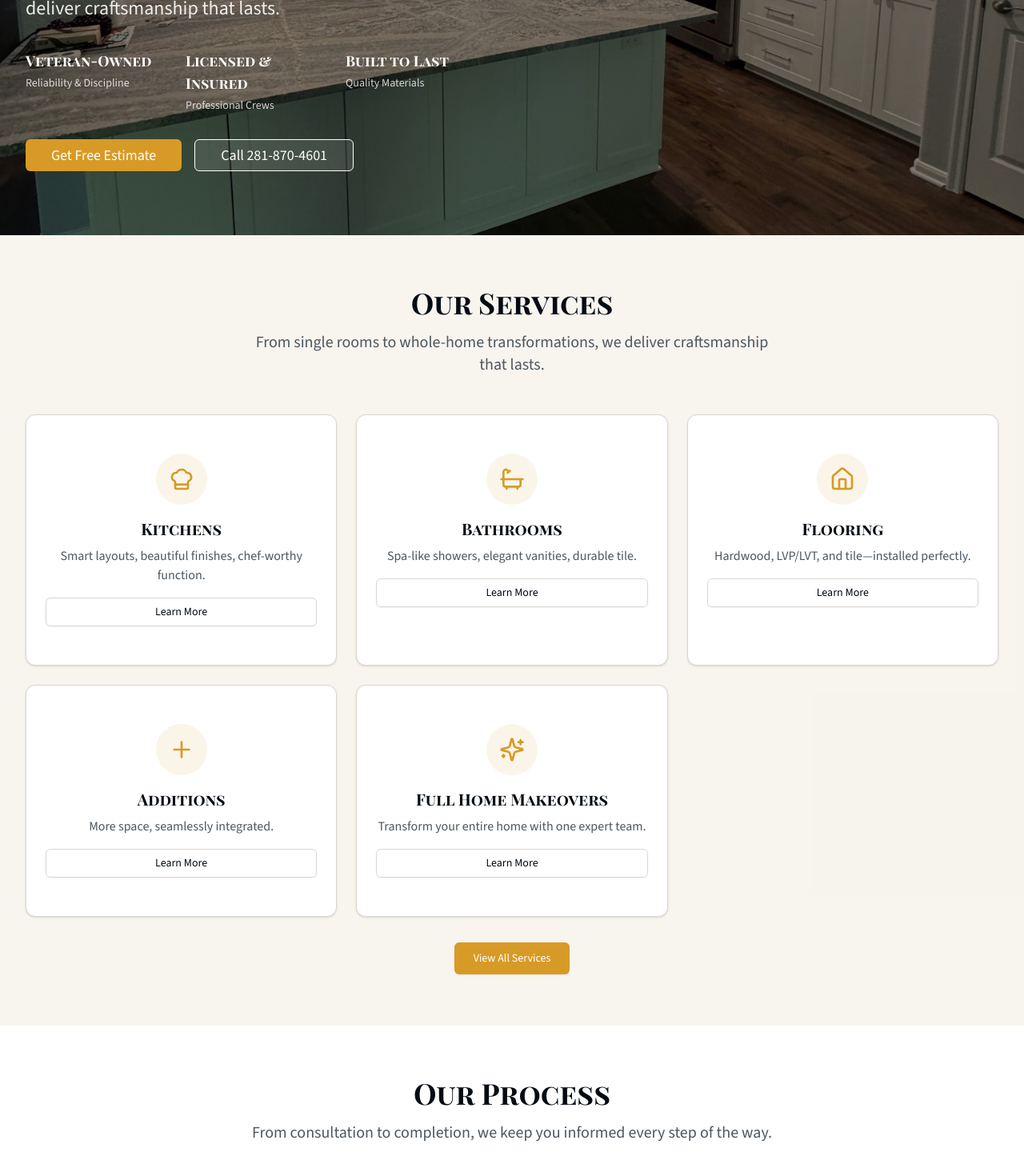
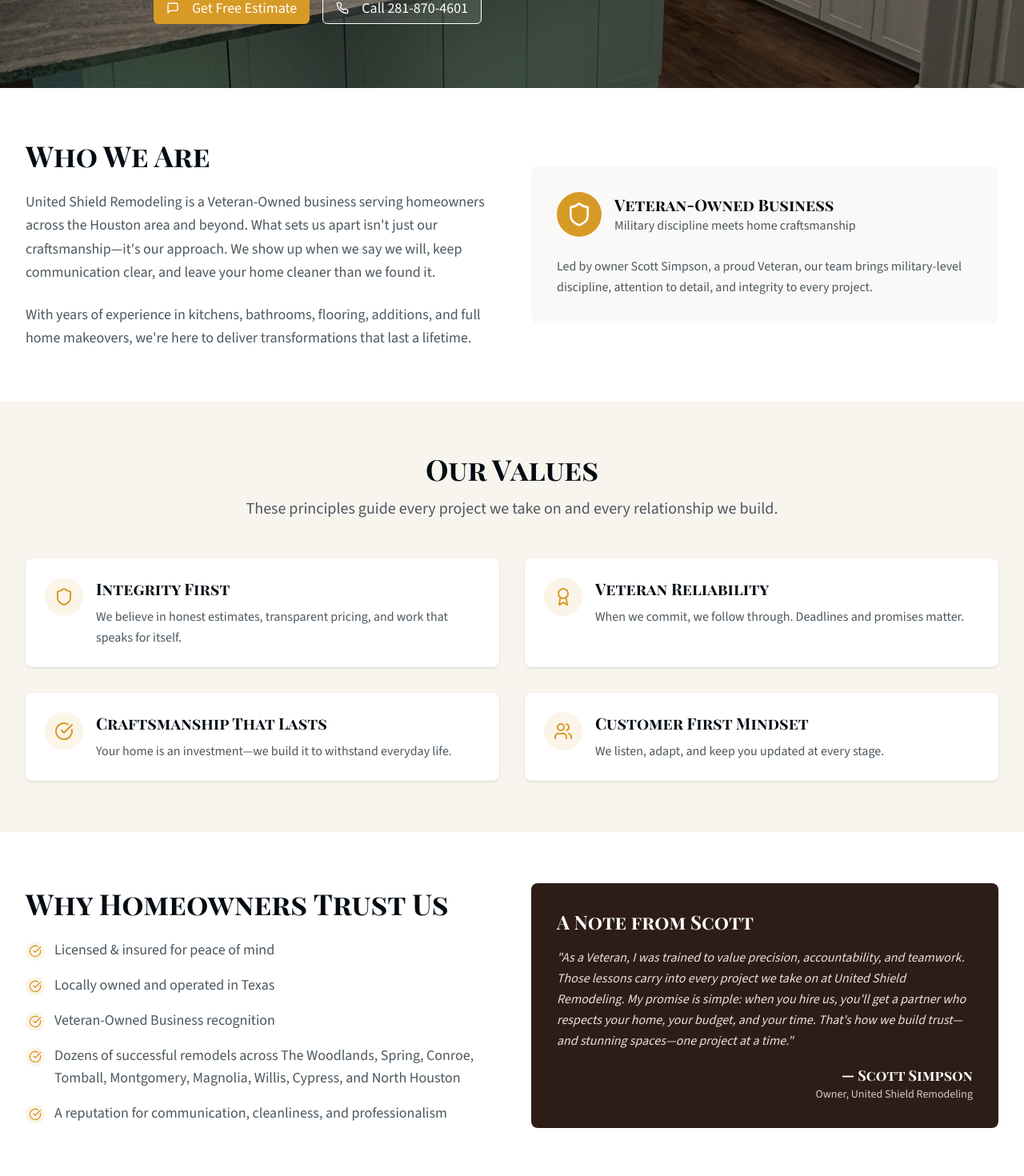
Before and after one commit to UnitedShield/UnitedShieldRemodeling, a Next.js app: page / in a window 1280 px wide. Shown: the part 660-2130 px from the top of the page at 80% size. Built offline with nearby package versions, Linux system fonts and the light colour scheme.

Commit message:
page.tsx for about

```diff
--- a/app/page.tsx
+++ b/app/page.tsx
@@ -1,29 +1,159 @@
 import type { Metadata } from "next"
 import Header from "@/components/header"
-import HeroWithForm from "@/components/hero-with-form"
-import ServiceCards from "@/components/service-cards"
-import ProcessSteps from "@/components/process-steps"
+import ServiceHero from "@/components/service-hero"
 import CTASection from "@/components/cta-section"
 import Footer from "@/components/footer"
+import { Shield, Award, Users, CheckCircle } from "lucide-react"
 
 export const metadata: Metadata = {
-  title: "Home Remodeling Services | United Shield Remodeling | The Woodlands, Spring, Conroe, Tomball, Montgomery, Magnolia, Willis, Cypress, and North Houston",
+  title: "About United Shield Remodeling | Veteran-Owned | The Woodlands, Spring, Conroe, Tomball, Montgomery, Magnolia, Willis, Cypress, and North Houston",
   description:
-    "Expert home remodeling services in The Woodlands, Spring, Conroe, Tomball, Montgomery, Magnolia, Willis, Cypress, and North Houston. Kitchens, bathrooms, flooring, additions & full home makeovers. Veteran-owned, licensed & insured. Free estimates.",
+    "Learn about United Shield Remodeling, a veteran-owned home remodeling company in The Woodlands, Spring, Conroe, Tomball, Montgomery, Magnolia, Willis, Cypress, and North Houston. Led by Scott Simpson, we bring military discipline to every project.",
 }
 
-export default function ServicesPage() {
+const values = [
+  {
+    icon: Shield,
+    title: "Integrity First",
+    description: "We believe in honest estimates, transparent pricing, and work that speaks for itself.",
+  },
+  {
+    icon: Award,
+    title: "Veteran Reliability",
+    description: "When we commit, we follow through. Deadlines and promises matter.",
+  },
+  {
+    icon: CheckCircle,
+    title: "Craftsmanship That Lasts",
+    description: "Your home is an investment—we build it to withstand everyday life.",
+  },
+  {
+    icon: Users,
+    title: "Customer First Mindset",
+    description: "We listen, adapt, and keep you updated at every stage.",
+  },
+]
+
+const trustFactors = [
+  "Licensed & insured for peace of mind",
+  "Locally owned and operated in Texas",
+  "Veteran-Owned Business recognition",
+  "Dozens of successful remodels across The Woodlands, Spring, Conroe, Tomball, Montgomery, Magnolia, Willis, Cypress, and North Houston",
+  "A reputation for communication, cleanliness, and professionalism",
+]
+
+export default function AboutPage() {
   return (
     <main className="min-h-screen">
       <Header />
-      <HeroWithForm
-        title="Transform Your Home with Expert Remodeling Services"
-        subtitle="From single rooms to whole-home transformations, we deliver craftsmanship that lasts."
+      <ServiceHero
+        title="Built on Discipline. Driven by Craftsmanship. Dedicated to You."
+        subtitle="Welcome to United Shield Remodeling, your trusted partner in transforming homes. We are a Veteran-owned remodeling contractor serving The Woodlands & surrounding areas. Kitchens, baths, and full-home remodels—built with integrity & craftsmanship."
         backgroundImage="/images/usrm-banner.jpg"
-        showForm={false}
       />
-      <ServiceCards />
-      <ProcessSteps />
+
+      {/* Who We Are Section */}
+      <section className="py-16 bg-white">
+        <div className="max-w-7xl mx-auto px-4 sm:px-6 lg:px-8">
+          <div className="grid grid-cols-1 lg:grid-cols-2 gap-12 items-center">
+            <div>
+              <h2 className="font-serif font-bold text-3xl md:text-4xl mb-6">Who We Are</h2>
+              <p className="text-lg text-muted-foreground leading-relaxed mb-6">
+                United Shield Remodeling is a Veteran-Owned business serving homeowners across the Houston area and
+                beyond. What sets us apart isn't just our craftsmanship—it's our approach. We show up when we say we
+                will, keep communication clear, and leave your home cleaner than we found it.
+              </p>
+              <p className="text-lg text-muted-foreground leading-relaxed">
+                With years of experience in kitchens, bathrooms, flooring, additions, and full home makeovers, we're
+                here to deliver transformations that last a lifetime.
+              </p>
+            </div>
+            <div className="bg-muted/30 p-8 rounded-lg">
+              <div className="flex items-center gap-4 mb-6">
+                <div className="bg-primary p-3 rounded-full">
+                  <Shield className="h-8 w-8 text-primary-foreground" />
+                </div>
+                <div>
+                  <h3 className="font-serif font-semibold text-xl">Veteran-Owned Business</h3>
+                  <p className="text-muted-foreground">Military discipline meets home craftsmanship</p>
+                </div>
+              </div>
+              <p className="text-muted-foreground leading-relaxed">
+                Led by owner Scott Simpson, a proud Veteran, our team brings military-level discipline, attention to
+                detail, and integrity to every project.
+              </p>
+            </div>
+          </div>
+        </div>
+      </section>
+
+      {/* Our Values Section */}
+      <section className="py-16 bg-muted/30">
+        <div className="max-w-7xl mx-auto px-4 sm:px-6 lg:px-8">
+          <div className="text-center mb-12">
+            <h2 className="font-serif font-bold text-3xl md:text-4xl mb-4">Our Values</h2>
+            <p className="text-xl text-muted-foreground max-w-2xl mx-auto">
+              These principles guide every project we take on and every relationship we build.
+            </p>
+          </div>
+
+          <div className="grid grid-cols-1 md:grid-cols-2 gap-8">
+            {values.map((value) => {
+              const Icon = value.icon
+              return (
+                <div key={value.title} className="bg-white p-6 rounded-lg shadow-sm">
+                  <div className="flex items-start gap-4">
+                    <div className="bg-primary/10 p-3 rounded-full flex-shrink-0">
+                      <Icon className="h-6 w-6 text-primary" />
+                    </div>
+                    <div>
+                      <h3 className="font-serif font-semibold text-xl mb-2">{value.title}</h3>
+                      <p className="text-muted-foreground leading-relaxed">{value.description}</p>
+                    </div>
+                  </div>
+                </div>
+              )
+            })}
+          </div>
+        </div>
+      </section>
+
+      {/* Why Homeowners Trust Us Section */}
+      <section className="py-16 bg-white">
+        <div className="max-w-7xl mx-auto px-4 sm:px-6 lg:px-8">
+          <div className="grid grid-cols-1 lg:grid-cols-2 gap-12 items-center">
+            <div>
+              <h2 className="font-serif font-bold text-3xl md:text-4xl mb-6">Why Homeowners Trust Us</h2>
+              <ul className="space-y-4">
+                {trustFactors.map((factor, index) => (
+                  <li key={index} className="flex items-start gap-3">
+                    <div className="bg-primary/10 p-1 rounded-full flex-shrink-0 mt-1">
+                      <CheckCircle className="h-4 w-4 text-primary" />
+                    </div>
+                    <span className="text-lg text-muted-foreground">{factor}</span>
+                  </li>
+                ))}
+              </ul>
+            </div>
+
+            {/* A Note from Scott */}
+            <div className="bg-secondary text-secondary-foreground p-8 rounded-lg">
+              <h3 className="font-serif font-bold text-2xl mb-4 text-white">A Note from Scott</h3>
+              <blockquote className="text-secondary-foreground/90 leading-relaxed mb-4 italic">
+                "As a Veteran, I was trained to value precision, accountability, and teamwork. Those lessons carry into
+                every project we take on at United Shield Remodeling. My promise is simple: when you hire us, you'll get
+                a partner who respects your home, your budget, and your time. That's how we build trust—and stunning
+                spaces—one project at a time."
+              </blockquote>
+              <div className="text-right">
+                <div className="font-serif font-semibold text-lg text-white">— Scott Simpson</div>
+                <div className="text-secondary-foreground/80 text-sm">Owner, United Shield Remodeling</div>
+              </div>
+            </div>
+          </div>
+        </div>
+      </section>
+
       <CTASection />
       <Footer />
     </main>
```
